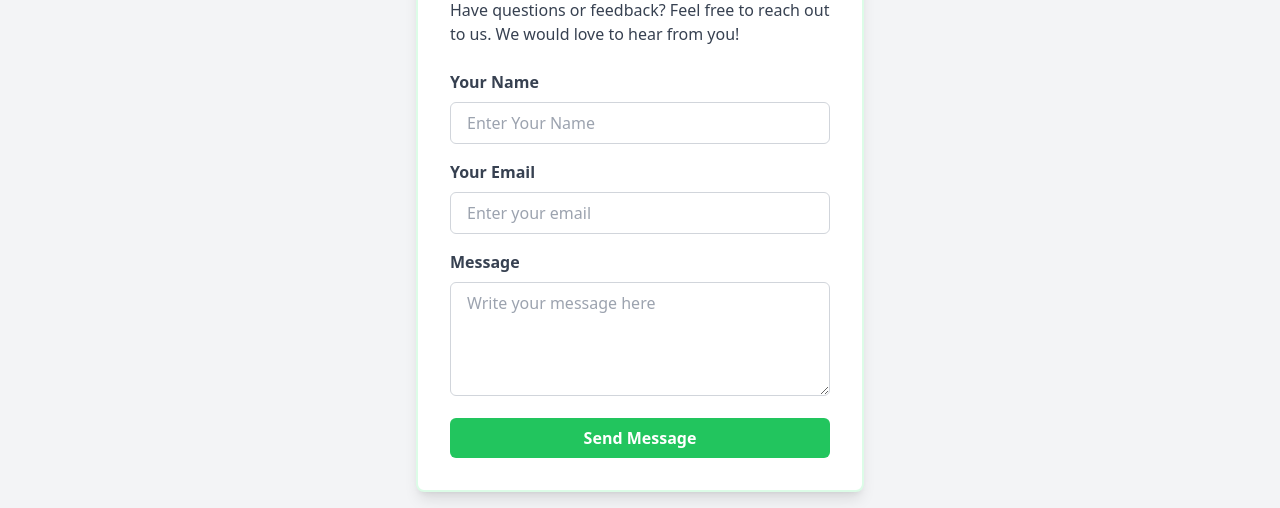
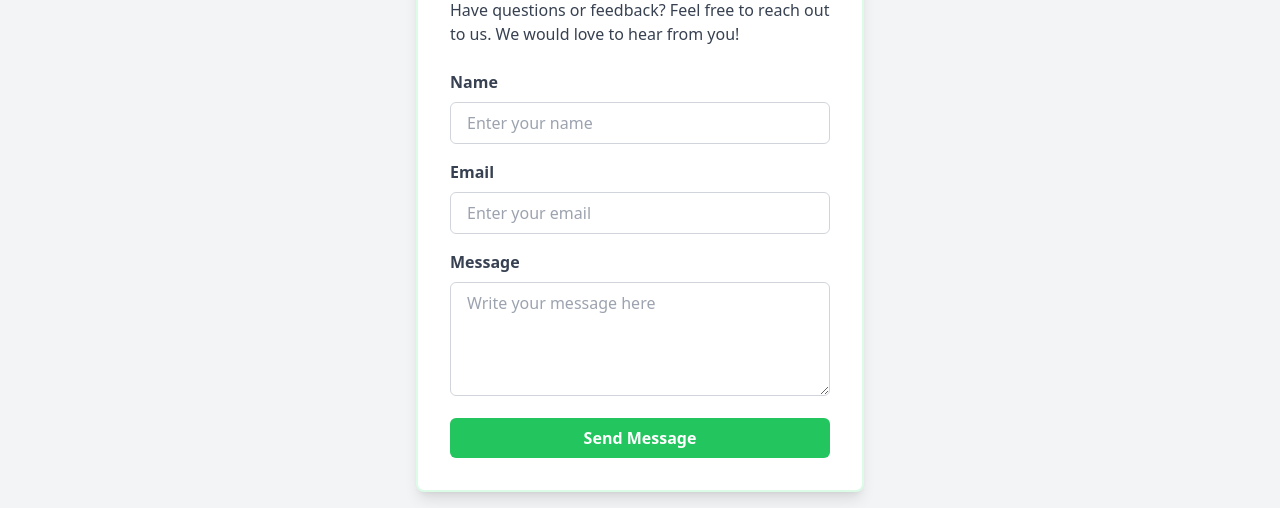
Before and after one commit to subhadip-kundu/CropCompass-farmersOwnEcommerce, a React (Vite) app: page /contact-us in a window 1280 px wide. Shown: the part 238-746 px from the top of the page. Built offline with nearby package versions, Linux system fonts and the light colour scheme.

Commit message:
Email Concept is done

```diff
--- a/package.json
+++ b/package.json
@@ -10,9 +10,11 @@
     "preview": "vite preview"
   },
   "dependencies": {
+    "@emailjs/browser": "^4.3.3",
     "@fortawesome/free-solid-svg-icons": "^6.5.1",
     "@fortawesome/react-fontawesome": "^0.2.0",
     "@material-tailwind/react": "^2.1.5",
+    "emailjs-com": "^3.2.0",
     "express": "^4.19.2",
     "firebase": "^10.6.0",
     "jquery": "^3.7.1",
--- a/src/Components/Contactsomponent/Contact.jsx
+++ b/src/Components/Contactsomponent/Contact.jsx
@@ -1,21 +1,56 @@
-import React from 'react';
+import React, { useRef } from 'react';
 import { FontAwesomeIcon } from '@fortawesome/react-fontawesome';
 import { faEnvelope, faPhoneAlt, faMapMarkerAlt } from '@fortawesome/free-solid-svg-icons';
+import emailjs from 'emailjs-com';
+
 
 function Contact() {
+  const form = useRef();
+
+  const sendEmail = (e) => {
+    e.preventDefault();
+
+    const name = form.current.user_name.value; // Accessing the value of the name input field
+    const email = form.current.user_email.value; // Accessing the value of the email input field
+    const message = form.current.message.value; // Accessing the value of the message textarea
+
+    emailjs
+      .sendForm('service_tcp86zm', 'template_ldoqx2p', form.current, 'B_7NephVlmZWB5jIp' , {
+        user_name: name,
+        user_email: email,
+        message: message
+      })
+      .then(
+        (result) => {
+          console.log(result.text);
+          alert('Email sent successfully!');
+          form.current.reset();
+        },
+        (error) => {
+          console.log(error.text);
+          alert('Failed to send email. Please try again later.');
+        }
+      );
+  };
+
+
+    // .sendForm('service_tcp86zm', 'template_ldoqx2p', form.current, 'B_7NephVlmZWB5jIp')
+
+
   return (
     <div className="min-h-screen flex flex-col justify-center items-center bg-gray-100">
       <div className="bg-white shadow-lg rounded-lg p-8 max-w-md border-2 border-green-100">
         <h2 className="text-3xl font-semibold mb-4 text-center">Contact Us</h2>
         <p className="text-gray-700 mb-6">Have questions or feedback? Feel free to reach out to us. We would love to hear from you!</p>
-        <form>
+
+        <form ref={form} onSubmit={sendEmail}>
           <div className="mb-4">
-            <label htmlFor="name" className="block text-gray-700 font-semibold mb-2">Your Name</label>
-            <input type="text" id="name" name="name" className="capitalize w-full px-4 py-2 rounded-md border border-gray-300 focus:outline-none focus:border-green-500" placeholder="Enter your name" required />
+            <label htmlFor="user_name" className="block text-gray-700 font-semibold mb-2">Name</label>
+            <input type="text" id="user_name" name="user_name" className="w-full px-4 py-2 rounded-md border border-gray-300 focus:outline-none focus:border-green-500" placeholder="Enter your name" required />
           </div>
           <div className="mb-4">
-            <label htmlFor="email" className="block text-gray-700 font-semibold mb-2">Your Email</label>
-            <input type="email" id="email" name="email" className="w-full px-4 py-2 rounded-md border border-gray-300 focus:outline-none focus:border-green-500" placeholder="Enter your email" required />
+            <label htmlFor="user_email" className="block text-gray-700 font-semibold mb-2">Email</label>
+            <input type="email" id="user_email" name="user_email" className="w-full px-4 py-2 rounded-md border border-gray-300 focus:outline-none focus:border-green-500" placeholder="Enter your email" required />
           </div>
           <div className="mb-4">
             <label htmlFor="message" className="block text-gray-700 font-semibold mb-2">Message</label>
@@ -43,4 +78,20 @@ function Contact() {
 }
 
 export default Contact;
-Contact
+
+
+{/* <form onSubmit={handleSubmit}>
+          <div className="mb-4">
+            <label htmlFor="name" className="block text-gray-700 font-semibold mb-2">Your Name</label>
+            <input type="text" id="name" name="name" className="capitalize w-full px-4 py-2 rounded-md border border-gray-300 focus:outline-none focus:border-green-500" placeholder="Enter your name" value={formData.name} onChange={handleChange} required />
+          </div>
+          <div className="mb-4">
+            <label htmlFor="email" className="block text-gray-700 font-semibold mb-2">Your Email</label>
+            <input type="email" id="email" name="email" className="w-full px-4 py-2 rounded-md border border-gray-300 focus:outline-none focus:border-green-500" placeholder="Enter your email" value={formData.email} onChange={handleChange} required />
+          </div>
+          <div className="mb-4">
+            <label htmlFor="message" className="block text-gray-700 font-semibold mb-2">Message</label>
+            <textarea id="message" name="message" rows="4" className="w-full px-4 py-2 rounded-md border border-gray-300 focus:outline-none focus:border-green-500" placeholder="Write your message here" value={formData.message} onChange={handleChange} required></textarea>
+          </div>
+          <button type="submit" className="capitalize w-full bg-green-500 text-white font-semibold py-2 px-4 rounded-md hover:bg-green-600 transition duration-300">Send Message</button>
+        </form> */}
```
Also changed, not shown: 1 other file (tests, documents, lock files or other folders).
